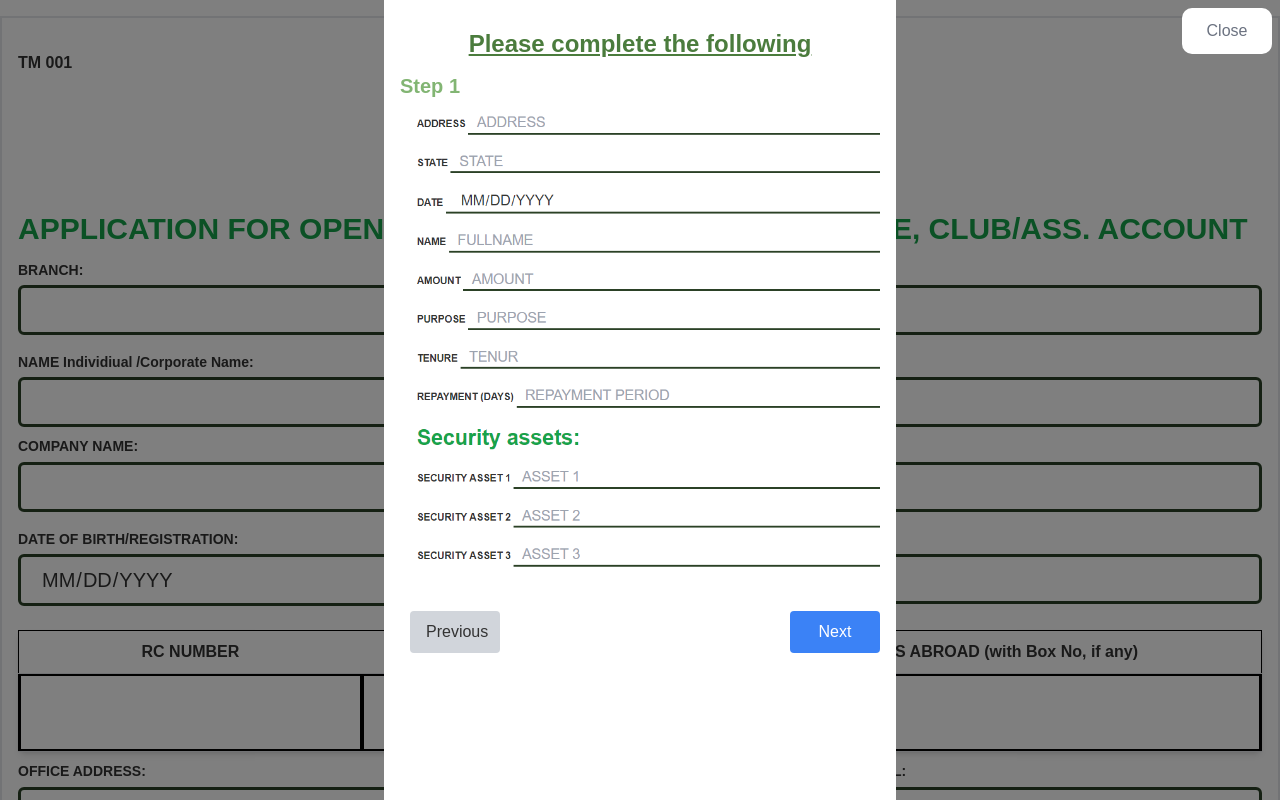
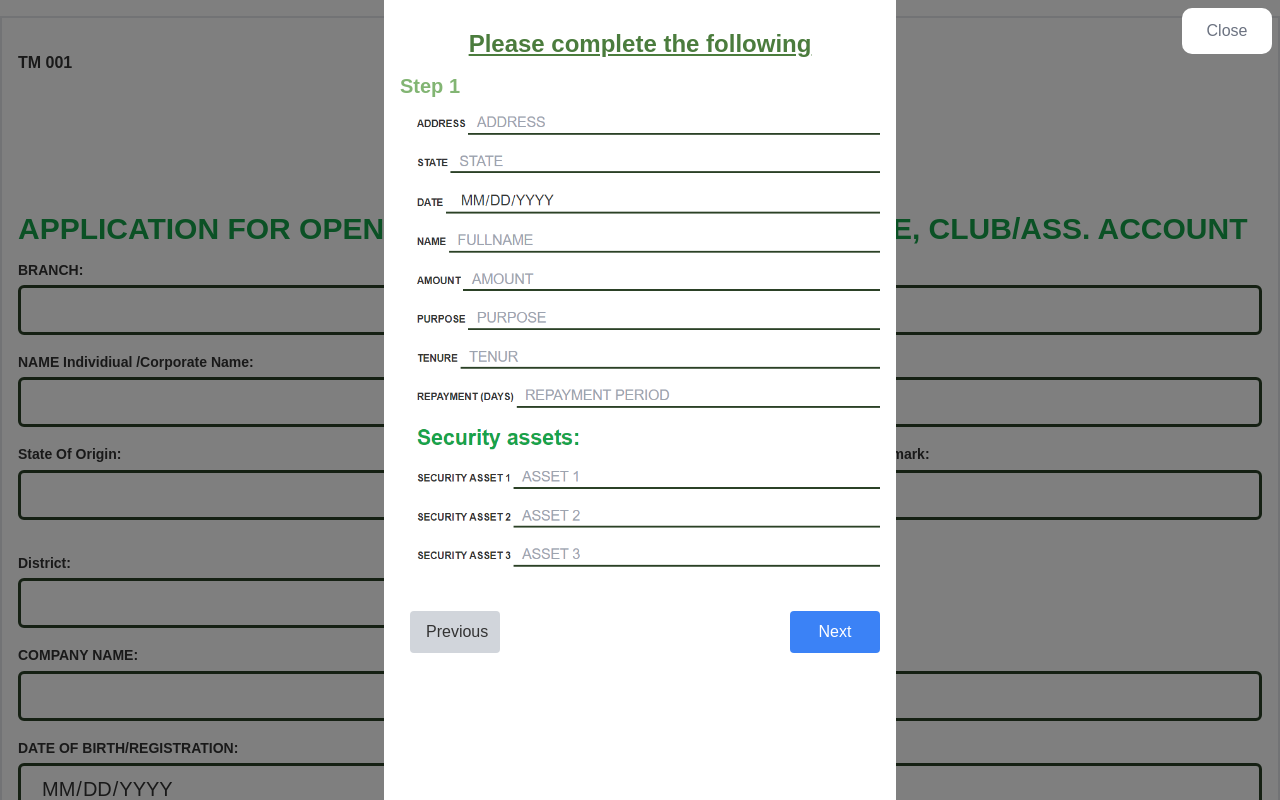
Before and after one commit to delightba/townserve, a React (Create React App) app: page /user/open-account in a window 1280 px wide. Shown: the top 800 px of the page. Built offline with nearby package versions, Linux system fonts and the light colour scheme; a web font is replaced by a local one.

Commit message:
done again

```diff
--- a/src/Pages/Users/account_opening_form/TM001.jsx
+++ b/src/Pages/Users/account_opening_form/TM001.jsx
@@ -29,6 +29,11 @@ const TM001 = () => {
     phone: '',
     occupation: '',
     email: '',
+    state_of_origin: '',
+    local_government: '',
+    landmark: '',
+    district: '',
+    mother_maiden_name: '',
     current_employer: '',
     employer_address: '',
     position: '',
@@ -241,6 +246,13 @@ const TM001 = () => {
             <CustomInput name={'account_type'} type={'text'} value={form1.account_type} label={'TYPE OF ACCOUNT:'} handleChange={handleChange} />
           </article>
           <CustomInput name={'fullname'} type={'text'} value={form1.fullname} label={'NAME Individiual /Corporate name:'} handleChange={handleChange} />
+          <div className='grid grid-cols-1 md:grid-cols-2 lg:grid-cols-3 gap-4'>
+            <CustomInput name={'state_of_origin'} type={'text'} value={form1.state_of_origin} label={'State of origin:'} handleChange={handleChange} />
+            <CustomInput name={'local_government'} type={'text'} value={form1.local_government} label={'Local government:'} handleChange={handleChange} />
+            <CustomInput name={'landmark'} type={'text'} value={form1.landmark} label={'landmark:'} handleChange={handleChange} />
+            <CustomInput name={'district'} type={'text'} value={form1.district} label={'district:'} handleChange={handleChange} />
+            <CustomInput name={'mother_maiden_name'} type={'text'} value={form1.mother_maiden_name} label={"Mother's maiden name"} handleChange={handleChange} />
+          </div>
           <CustomInput name={'company_name'} type={'text'} value={form1.company_name} label={'COMPANY NAME:'} handleChange={handleChange} />
           <article className='flex flex-col md:flex-row gap-2 my-1'>
             <CustomInput name={'dob'} type={'date'} value={form1.dob} label={'DATE OF BIRTH/REGISTRATION:'} handleChange={handleChange} />
```
Also changed, not shown: 2 other files (tests, documents, lock files or other folders).
